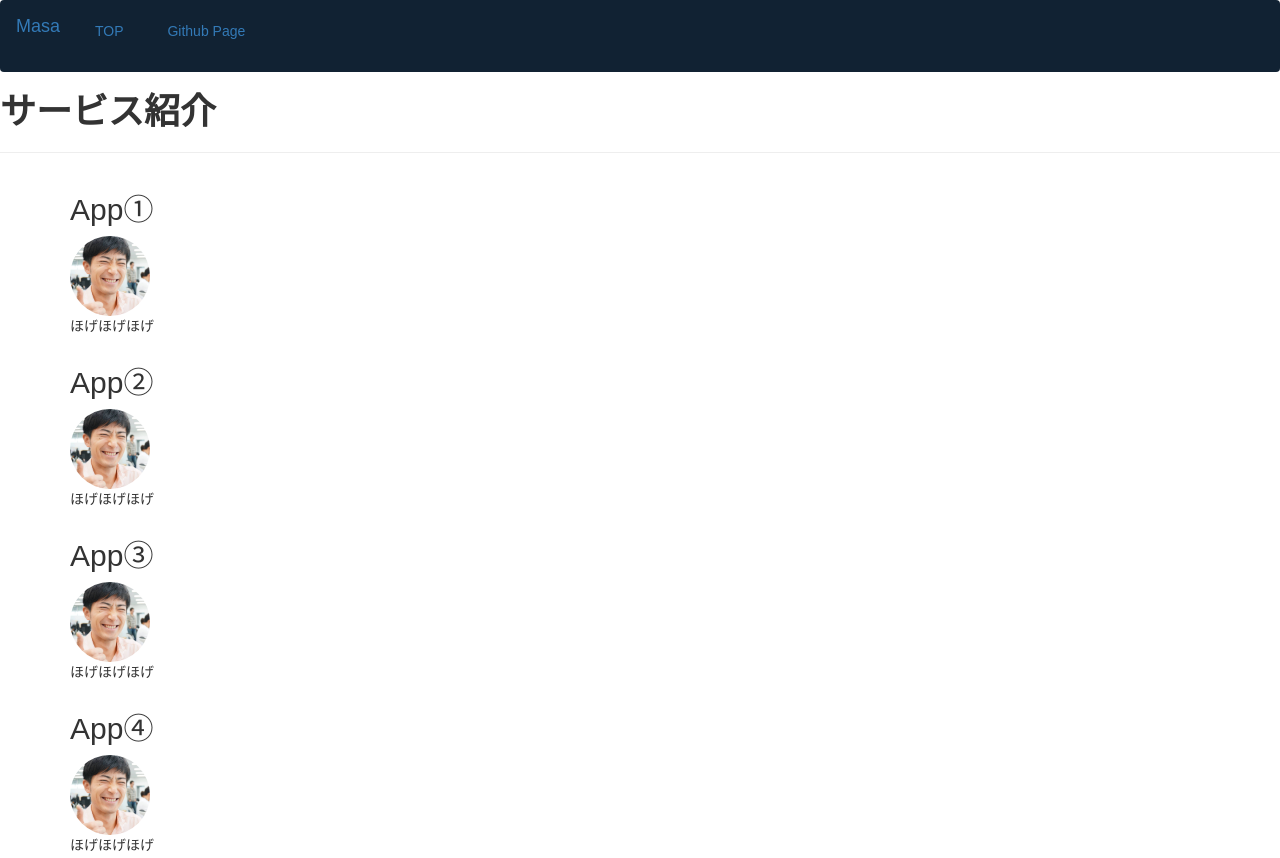
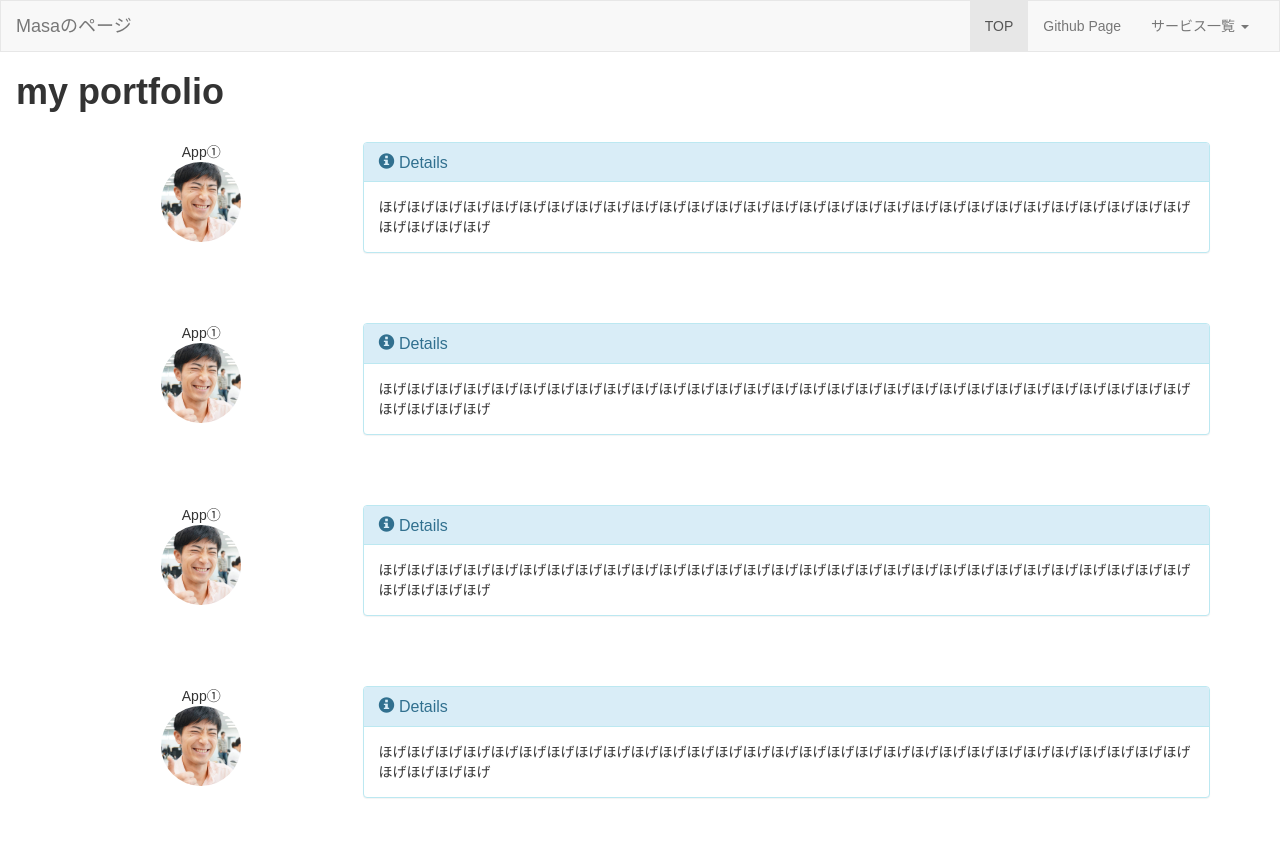
Before and after one commit to masa0704ymd/masa0704ymd.github.io, a plain HTML site: page index.html in a window 1280 px wide. Shown: the top 858 px of the page. Drawn offline with nearby package versions, Linux system fonts and the light colour scheme.

Commit message:
fifth commit

```diff
--- a/index.html
+++ b/index.html
@@ -18,7 +18,7 @@
   </head>
   <body>
       <header>
-          <nav class="navbar navbr-default">
+          <nav class="navbar navbar-default">
             <div class="container-fluid">
               <div class="navbar-header">
                 <button type="button" class="navbar-toggle collapsed" data-toggle="collapse" data-target="#site-menu">
@@ -27,50 +27,123 @@
                   <span class="icon-bar"></span>
                   <span class="icon-bar"></span>
                 </button>
-                <a class="navbar-brand" href="#">Masa</a>
+                <a class="navbar-brand" href="#">Masaのページ</a>
               </div>
 
-              <div class="collase navbar-collapse" id="site-menu">
-              <ul>
-                  <li><a href="index.html">TOP</a></li>
+              <div class="collapse navbar-collapse" id="site-menu">
+              <ul class="nav navbar-nav navbar-right">
+                  <li class="active"><a href="index.html">TOP</a></li>
                   <li><a href="https://github.com/masa0704ymd">Github Page</a></li>
+                  <li class="dropdown">
+                    <a href="#" class="dropdown-toggle" data-toggle="dropdown" role="button" aria-expanded="false">
+                      サービス一覧
+                      <span class="caret"></span>
+                    </a>
+                    <ul class="dropdown-menu" role="menu">
+                      <li><a href="#">App①</a></li>
+                      <li><a href="#">App②</a></li>
+                      <li><a href="#">App③</a></li>
+                      <li><a href="#">App④</a></li>
+                    </ul>
+                  </li>
               </ul>
               </div>
             </div>
           </nav>
       </header>
       <div id="bold">
-          <h1>サービス紹介</h1>
-      </div>
-      <hr/>
+        <h1>my portfolio</h1>
+      </div><br/>
       <div class="container">
-          <section>
-              <h2>App①</h2>
+        <div class="row">
+          <div class="icon col-sm-3">
+              <div class="icon-caption">App①<br/>
               <img src="app1.jpg" alt=""/>
-              <p>ほげほげほげ</p>
-          </section>
+              </div>
+          </div>
+          <div class="content col-sm-9">
+            <div class="panel panel-info">
+              <div class="panel-heading">
+                <h3 class="panel-title" id="panel-title">
+                <span class="glyphicon glyphicon-info-sign" aria-hidden="true"></span>
+                Details
+                </h3>
+              </div>
+              <div class="panel-body">
+              ほげほげほげほげほげほげほげほげほげほげほげほげほげほげほげほげほげほげほげほげほげほげほげほげほげほげほげほげほげほげほげほげほげ
+              </div>
+            </div>
+          </div>
+        </div>
       </div>
       <div class="container">
-          <section>
-              <h2>App②</h2>
-              <img src="app2.jpg" alt=""/>
-              <p>ほげほげほげ</p>
-          </section>
+        <div class="row">
+          <div class="icon col-sm-3">
+              <div class="icon-caption">App①<br/>
+              <img src="app1.jpg" alt=""/>
+              </div>
+          </div>
+          <div class="content col-sm-9">
+            <div class="panel panel-info">
+              <div class="panel-heading">
+                <h3 class="panel-title" id="panel-title">
+                <span class="glyphicon glyphicon-info-sign" aria-hidden="true"></span>
+                Details
+                </h3>
+              </div>
+              <div class="panel-body">
+              ほげほげほげほげほげほげほげほげほげほげほげほげほげほげほげほげほげほげほげほげほげほげほげほげほげほげほげほげほげほげほげほげほげ
+              </div>
+            </div>
+          </div>
+        </div>
       </div>
       <div class="container">
-          <section>
-              <h2>App③</h2>
-              <img src="app3.jpg" alt=""/>
-              <p>ほげほげほげ</p>
-          </section>
+        <div class="row">
+          <div class="icon col-sm-3">
+              <div class="icon-caption">App①<br/>
+              <img src="app1.jpg" alt=""/>
+              </div>
+          </div>
+          <div class="content col-sm-9">
+            <div class="panel panel-info">
+              <div class="panel-heading">
+                <h3 class="panel-title" id="panel-title">
+                <span class="glyphicon glyphicon-info-sign" aria-hidden="true"></span>
+                Details
+                </h3>
+              </div>
+              <div class="panel-body">
+              ほげほげほげほげほげほげほげほげほげほげほげほげほげほげほげほげほげほげほげほげほげほげほげほげほげほげほげほげほげほげほげほげほげ
+              </div>
+            </div>
+          </div>
+        </div>
       </div>
       <div class="container">
-          <section>
-              <h2>App④</h2>
-              <img src="app4.jpg" alt=""/>
-              <p>ほげほげほげ</p>
-          </section>
-      </div><br/>
+        <div class="row">
+          <div class="icon col-sm-3">
+              <div class="icon-caption">App①<br/>
+              <img src="app1.jpg" alt=""/>
+              </div>
+          </div>
+          <div class="content col-sm-9">
+            <div class="panel panel-info">
+              <div class="panel-heading">
+                <h3 class="panel-title" id="panel-title">
+                <span class="glyphicon glyphicon-info-sign" aria-hidden="true"></span>
+                Details
+                </h3>
+              </div>
+              <div class="panel-body">
+              ほげほげほげほげほげほげほげほげほげほげほげほげほげほげほげほげほげほげほげほげほげほげほげほげほげほげほげほげほげほげほげほげほげ
+              </div>
+            </div>
+          </div>
+        </div>
+      </div>
+
+<br/>
       <div id="profile">
               <h3>自己紹介</h3>
               <img src="profile.jpg" alt=""/>
--- a/portfolio.css
+++ b/portfolio.css
@@ -1,24 +1,27 @@
 body{
     font-family:"ヒラギノ角ゴ Pro W3","メイリオ",sans-serif;
-    background-color: #ggg;
     font-size:14px;
 }
-nav{
-    background-color:#123;
+.navbar{
+    border-radius:0;
 }
-nav ul li {
-    margin:20px;
-    display:inline-block;
+.row{
+    margin-bottom:50px;
+}
+.icon{
+    text-align:center;
+}
+.icon .glyphicon{
+    margin-bottom:10px;
+    font-size:40px;
+    color:#777;
 }
 #bold h1{
+   padding-left: 1pc;
    font-weight:900;
 }
 hr{
     color:#000;
-}
-.container{
-
-
 }
 .container img{
     -ms-interpolation-mode:bicubic;
@@ -29,6 +32,10 @@ hr{
 #profile{
     text-align:center;
 }
+#profile{
+    background-color:#aaa;
+    padding:20px;
+}
 #profile img{
     -ms-interpolation-mode:bicubic;
     max-width:80px;
```
